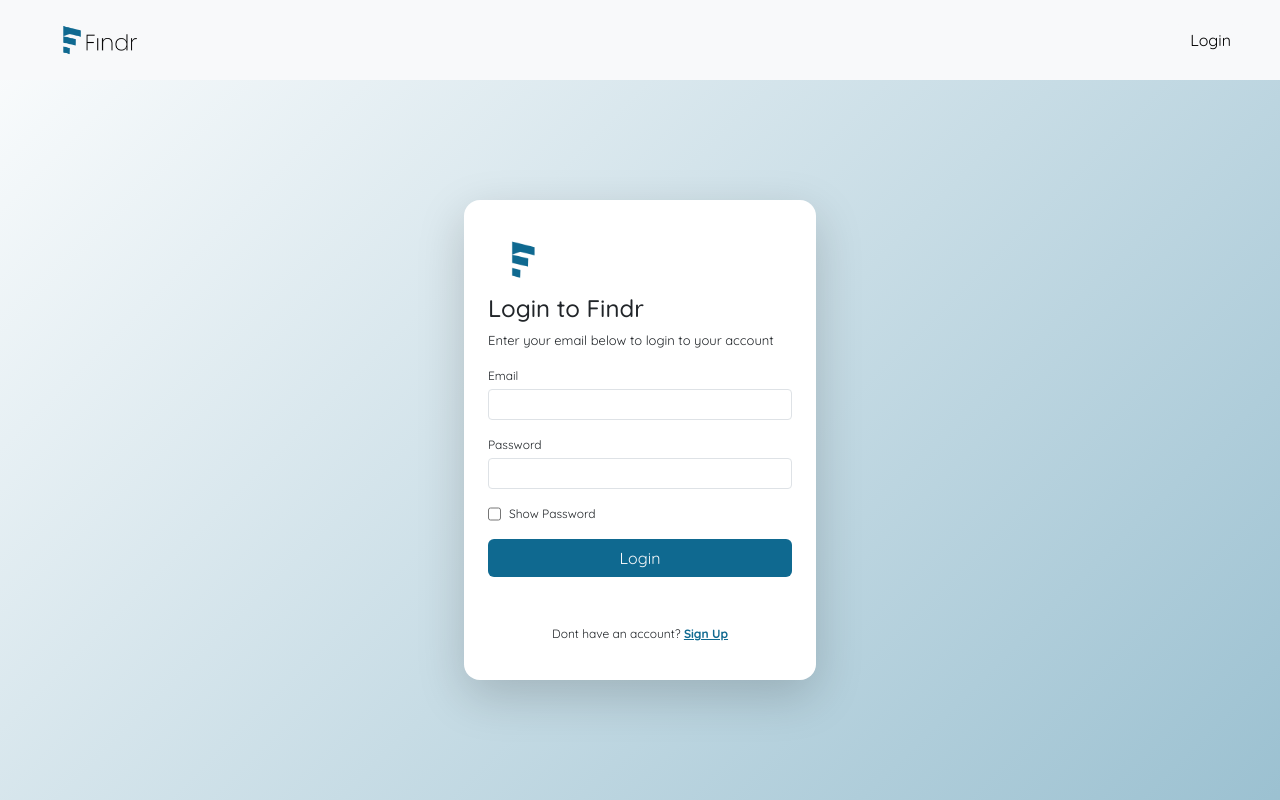
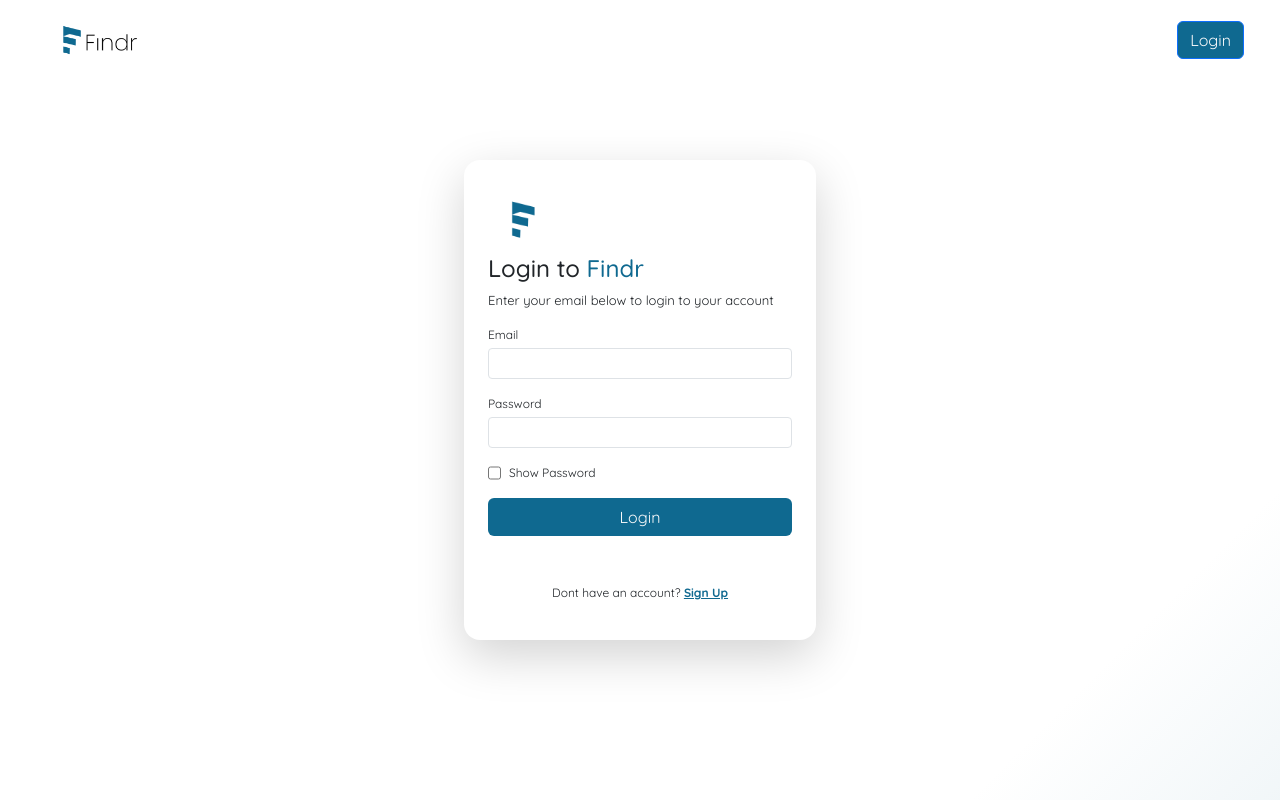
Before and after one commit to G0KS/findr_client, a React (Vite) app: page /login in a window 1280 px wide. Built offline with nearby package versions, Linux system fonts and the light colour scheme.

Commit message:
navbar design changes

```diff
--- a/src/App.css
+++ b/src/App.css
@@ -1,7 +1,7 @@
 .loginSection{
     background: linear-gradient(-45deg, #ffffff, #0f699083, #ffffff, #ffffff);
     background-size: 400% 400%;
-    animation: gradient 10s ease infinite;
+    animation: gradient 6s ease infinite;
 }
 
 @keyframes gradient {
@@ -9,7 +9,7 @@
         background-position: 0% 25%;
     }
     50% {
-        background-position:  50%;
+        background-position:  60%;
     }
     100% {
         background-position: 25% 0%;
--- a/src/components/NavbarComponent/NavbarComponent.jsx
+++ b/src/components/NavbarComponent/NavbarComponent.jsx
@@ -1,17 +1,24 @@
-import Container from 'react-bootstrap/Container';
-import Navbar from 'react-bootstrap/Navbar';
-import Logo from '../../assets/logo3.png';
-import Row from 'react-bootstrap/row';
-import Col from 'react-bootstrap/Col';
-import Form from 'react-bootstrap/Form';
-import Button from 'react-bootstrap/Button';
-import { useNavigate } from 'react-router-dom';
+import Container from "react-bootstrap/Container";
+import Navbar from "react-bootstrap/Navbar";
+import Logo from "../../assets/logo3.png";
+import Row from "react-bootstrap/row";
+import Col from "react-bootstrap/Col";
+import Form from "react-bootstrap/Form";
+import Button from "react-bootstrap/Button";
+import { useNavigate } from "react-router-dom";
 
 function NavbarComponent() {
    const navigate = useNavigate();
    return (
       <>
-      <Navbar className="bg-body-tertiary justify-content-between">
+         <Navbar
+            className="d-flex justify-content-between"
+            style={{
+               position: "fixed",
+               width: "100%",
+               backdropFilter: "blur(5px)",
+            }}
+         >
             <Container>
                <Navbar.Brand>
                   <img
@@ -21,7 +28,7 @@ function NavbarComponent() {
                      alt="React Bootstrap logo"
                      onClick={(e) => {
                         e.preventDefault();
-                navigate('/');
+                        navigate("/");
                      }}
                      role="button"
                   />
@@ -35,11 +42,12 @@ function NavbarComponent() {
                      <Button
                         onClick={(e) => {
                            e.preventDefault();
-                  navigate('/login');
+                           navigate("/login");
                         }}
-                className="btn btn-light"
+                        className="btn text-light"
+                        style={{ backgroundColor: "#0F6990" }}
                      >
-                Login{' '}
+                        Login{" "}
                      </Button>
                   </Col>
                </Row>
--- a/src/pages/Home/Home.jsx
+++ b/src/pages/Home/Home.jsx
@@ -6,7 +6,7 @@ function Home() {
   return (
     <>
       {/* hero section */}
-      <section className="container ">
+      <section className="container py-5">
         <div>
           <Row>
             <Col style={{ width: '50px' }}>
--- a/src/pages/Login/Login.jsx
+++ b/src/pages/Login/Login.jsx
@@ -42,7 +42,7 @@ function Login() {
    return (
       <section
          className="d-flex justify-content-center align-items-center loginSection"
-         style={{ height: "90vh" }}
+         style={{ height: "100vh" }}
       >
          <div
             className="loginCard rounded-4 p-4 bg-white shadow-lg"
@@ -52,7 +52,7 @@ function Login() {
                <img src={Logo} style={{ height: "100%" }} alt="" />
             </div>
             <div className="title">
-               <h4>Login to Findr</h4>
+               <h4>Login to <span style={{color:"#0F6990"}}>Findr</span></h4>
                <p style={{ fontSize: "13px" }}>
                   Enter your email below to login to your account
                </p>
--- a/src/pages/Register/Register.jsx
+++ b/src/pages/Register/Register.jsx
@@ -83,9 +83,9 @@ function Register() {
    return (
       <section
          className="d-flex justify-content-center align-items-center loginSection"
-          style={{ height: "90vh" }}
+          style={{ height: "100vh" }}
       >
-         <div className="d-flex justify-content-center align-items-center rounded-4 p-4 shadow-lg bg-white mx-4">
+         <div className="d-flex justify-content-center align-items-center rounded-4 mt-5 p-4 shadow-lg bg-white mx-4">
             <div
                className="signupCard row"
                style={{ maxWidth: "40rem" }}
```
Lines whose indentation alone changed are shown as unchanged.
